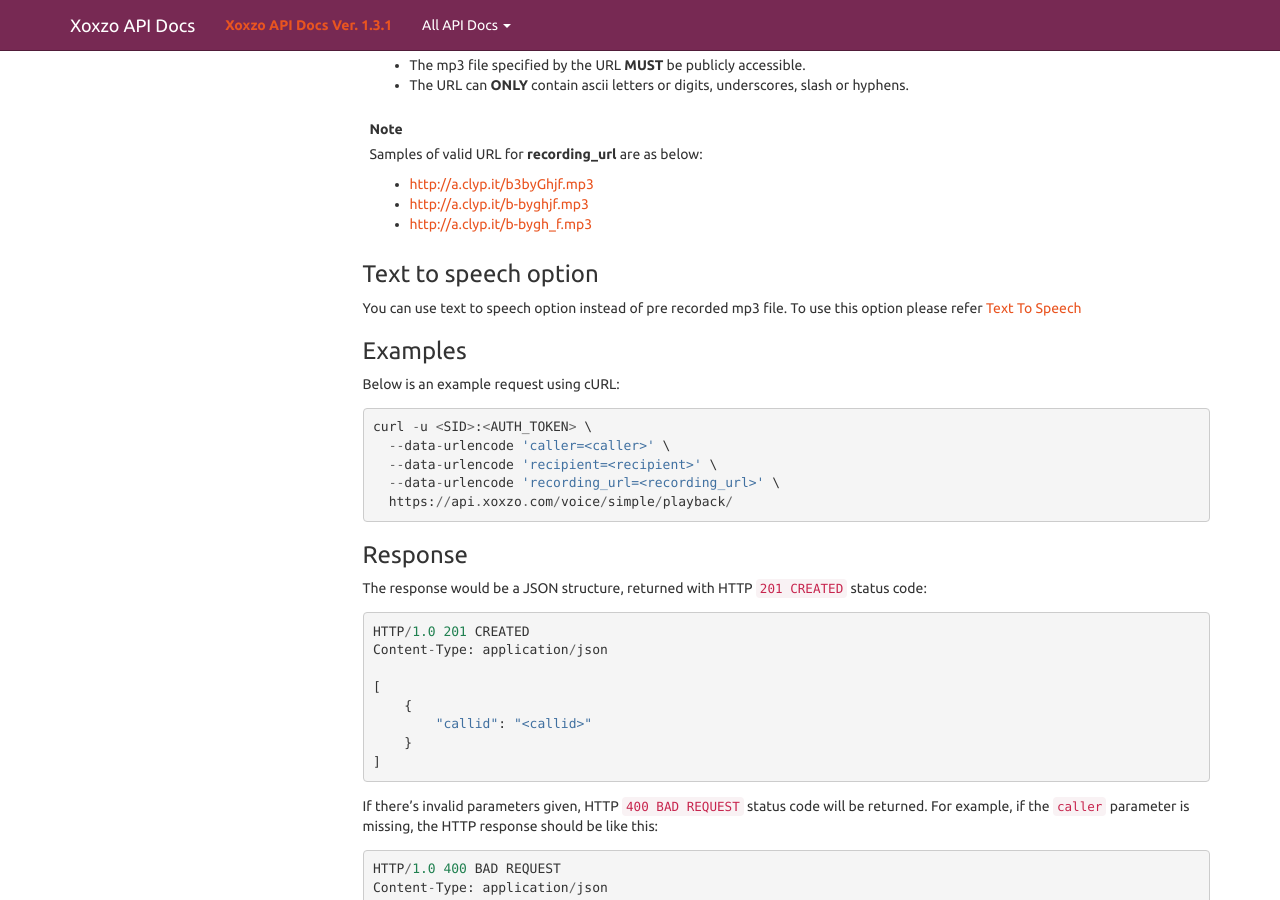
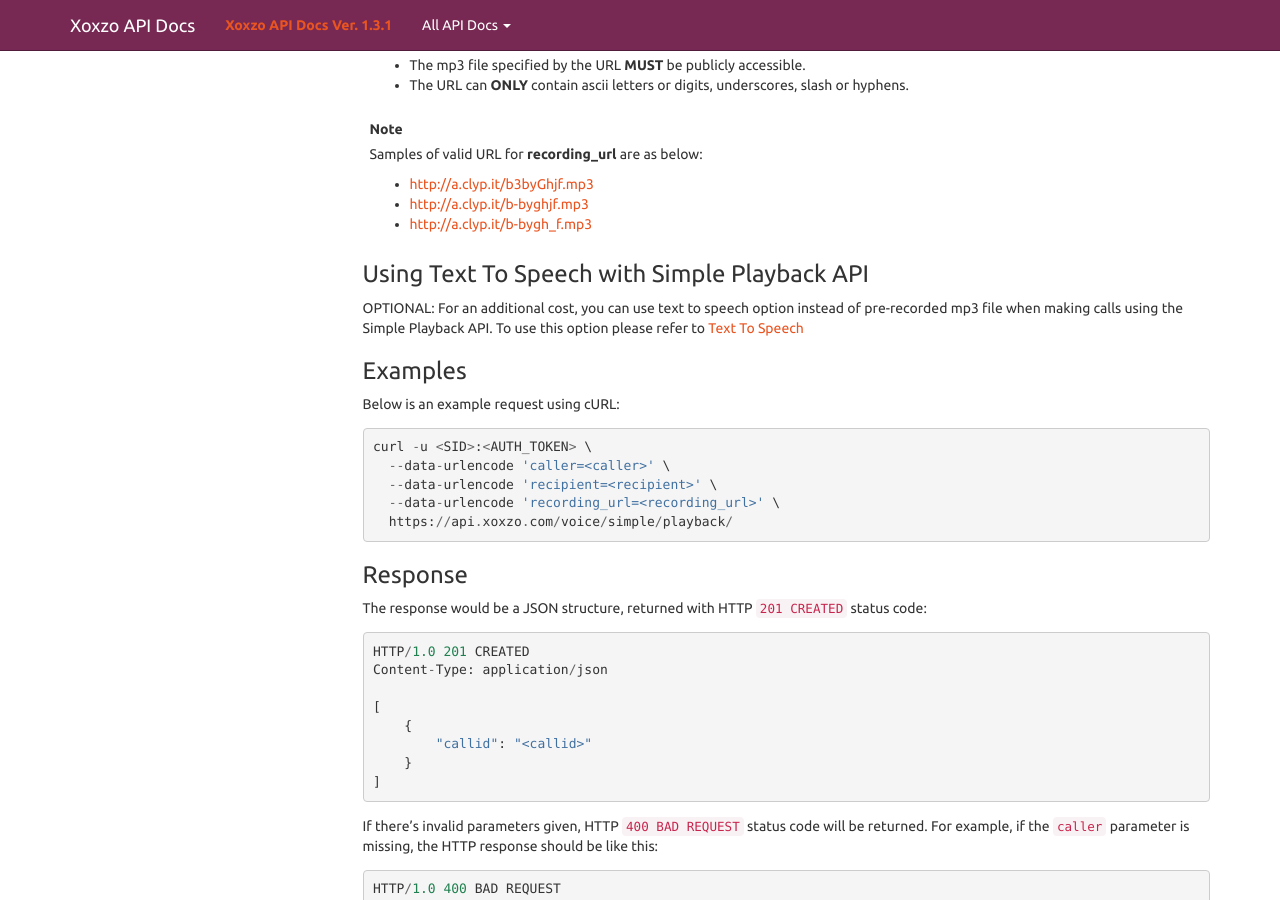
Before and after one commit to xoxzo/docs.xoxzo.com, a Sphinx documentation site: the page built from source/voice.rst, in a window 1280 px wide and 900 px high, scrolled down 1055 px. Built offline with Sphinx 7.4.7, drawn with Linux system fonts in a browser that asks for light colours.

Commit message:
X4CTBE-240 Fix en text for the docs

```diff
--- a/source/voice.rst
+++ b/source/voice.rst
@@ -1,6 +1,6 @@
-====================================
+===============================================
 Voice API
-====================================
+===============================================
 
 The Voice API allows you to interact with a phone via beautiful HTTP endpoints.
 
@@ -11,7 +11,7 @@
 .. _simple-playback-api-ref:
 
 Simple Playback API
-====================================
+===============================================
 
 To make a call and playback an audio file when your recipient answers the phone,
 make a ``POST`` request to the endpoint::
@@ -67,14 +67,15 @@
    *  http://a.clyp.it/b-byghjf.mp3
    *  http://a.clyp.it/b-bygh_f.mp3
 
-Text to speech option
-------------------------------------
+Using Text To Speech with Simple Playback API
+-----------------------------------------------
 
-You can use text to speech option instead of pre recorded mp3 file.
-To use this option please refer :ref:`text-to-speech-api-ref`
+OPTIONAL: For an additional cost, you can use text to speech option instead of pre-recorded mp3 file
+when making calls using the Simple Playback API.
+To use this option please refer to :ref:`text-to-speech-api-ref`
 
 Examples
-------------------------------------
+-----------------------------------------------
 
 Below is an example request using cURL::
 
@@ -87,7 +88,7 @@
 
 
 Response
-------------------------------------
+-----------------------------------------------
 
 The response would be a JSON structure, returned with HTTP ``201 CREATED`` status code::
 
@@ -116,7 +117,7 @@
 
 
 Response Data
-------------------------------------
+-----------------------------------------------
 
    =========   ======================================
    Name        Description
@@ -153,7 +154,7 @@
     }
 
 Response data
-------------------------------------
+-----------------------------------------------
 
     =========== ======================================
     Name        Description
@@ -168,7 +169,7 @@
     =========== ======================================
 
 Common call statuses
-------------------------------------
+-----------------------------------------------
 
 This is a list of statuses that you can find in the ``status`` data:
 
```
Also changed, not shown: source/utilsapi.rst (+12 -12 lines), 2 other files.
